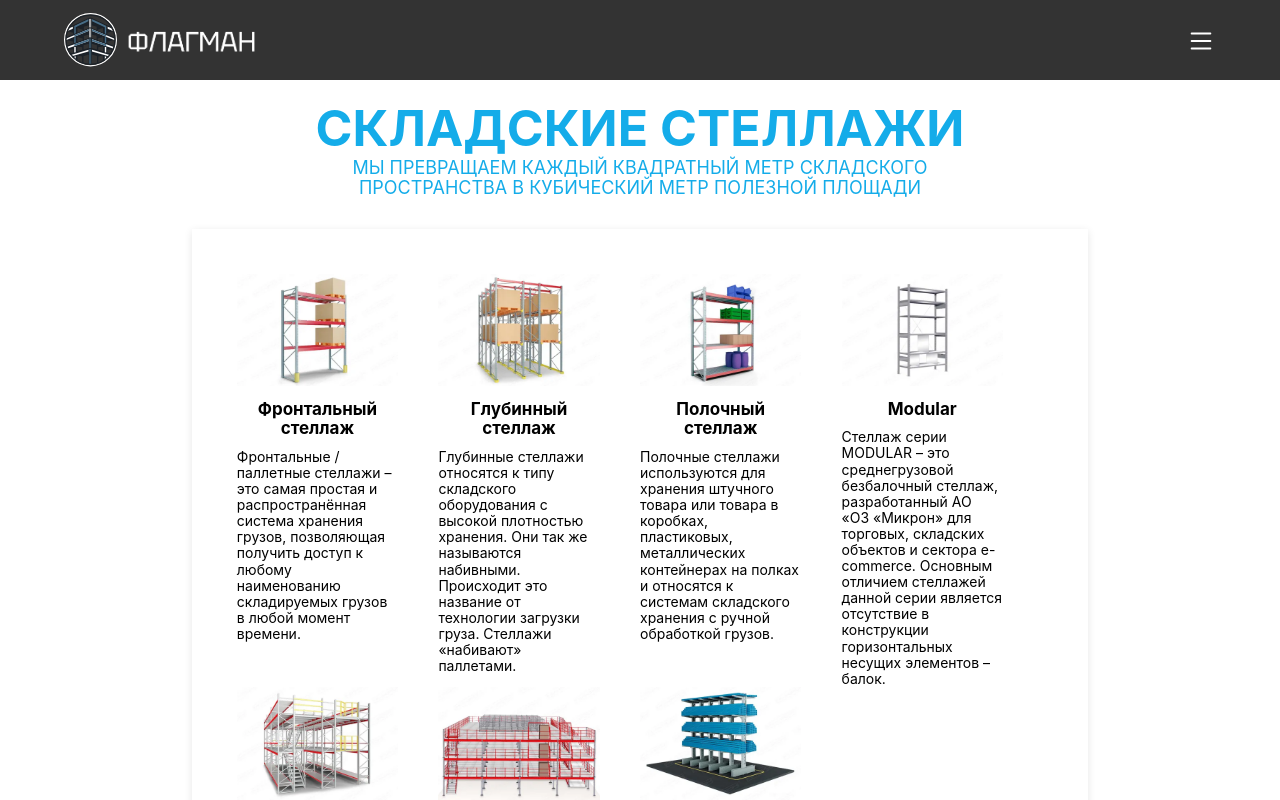
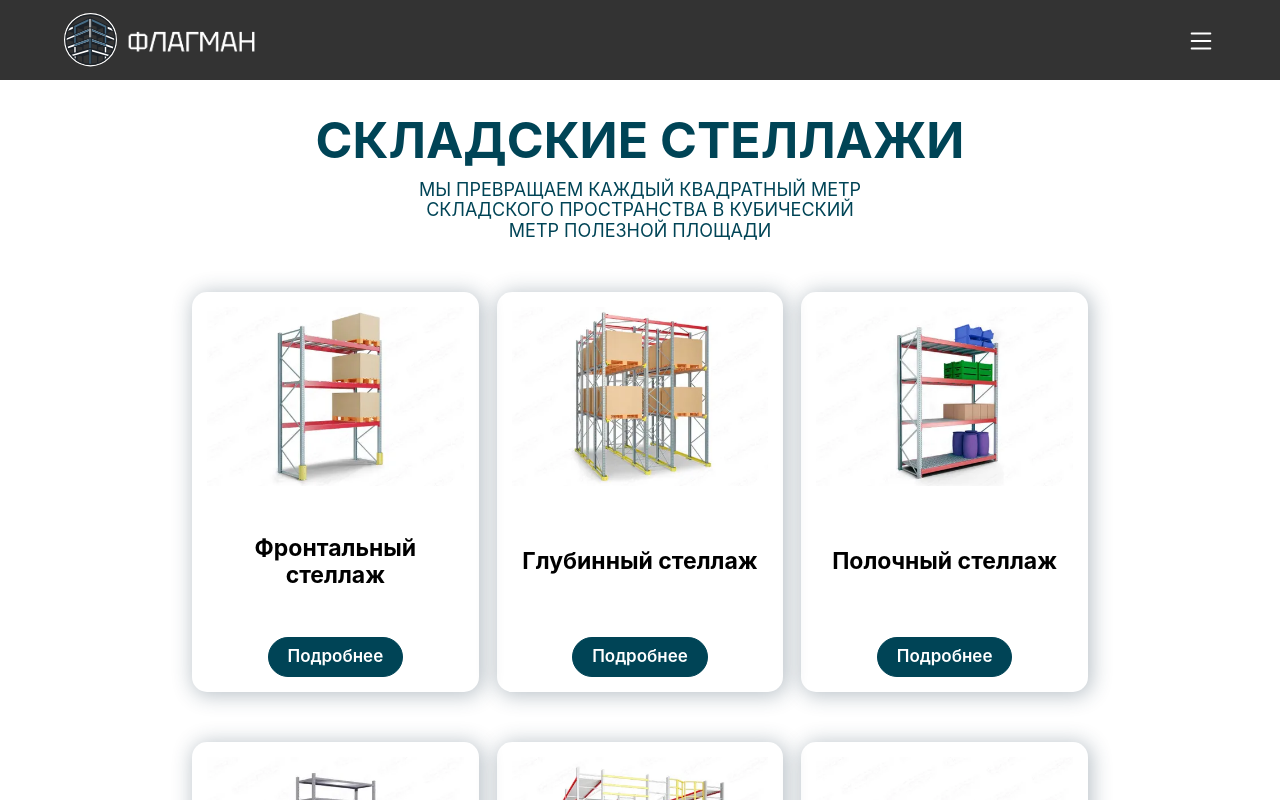
Before and after one commit to GreenSpaceDevelopers/Flagman, a React (Create React App) app: page /Flagman/products in a window 1280 px wide. Shown: the top 800 px of the page. Built offline with nearby package versions, Linux system fonts and the light colour scheme.

Commit message:
Flagman-8 Done

```diff
--- a/src/AppStyles.css
+++ b/src/AppStyles.css
@@ -1,7 +1,7 @@
 :root {
     --lightTextColor: #e1e1e1;
     --navbarBgColor: #333;
-    --appMainColor: #14ACE9;
+    --appMainColor: #004456;
 }
 
 .app_mainButton {
--- a/src/components/PhotoGallery/PhotoGallery.css
+++ b/src/components/PhotoGallery/PhotoGallery.css
@@ -12,7 +12,8 @@
     }
 
     > p {
-        font-size: clamp(13px, 2vw, 20px);
+        font-size: clamp(13px, 2vw, 25px);
+        font-weight: 600;
     }
 }
 
--- /dev/null
+++ b/src/components/ProductCard/ProductCard.css
@@ -0,0 +1,72 @@
+.productCard {
+    width: 32%;
+    height: 400px;
+    border-radius: 15px;
+    padding: 15px;
+    display: flex;
+    flex-direction: column;
+    align-items: center;
+    box-shadow: 2px 2px 20px 2px rgba(34, 60, 80, 0.3);
+    margin-bottom: 50px;
+    justify-content: space-between;
+
+
+    > img {
+        width: 100%;
+        object-fit: cover;
+    }
+    > h5 {
+        font-size: clamp(8px, 2vw, 23px);
+    }
+    > button {
+        font-weight: 600;
+        padding: 9px 19px;
+        background-color: var(--appMainColor);
+        border: 1px solid var(--appMainColor);
+        border-radius: 20px;
+        font-size: 17px;
+        cursor: pointer;
+        color: #fff;
+    }
+
+}
+.productCard_modal_mainContainer {
+    background-color: #fff;
+    width: 100%;
+    height: 400px;
+    display: flex;
+    border-radius: 10px;
+    align-items: center;
+
+    > .productCard_modal_imgContainer {
+        width: 50%;
+        align-content: center;
+        border-radius: 10px;
+        > img {
+            width: 100%;
+            border: 10px;
+        }
+    }
+
+    > .productCard_modal_descContainer {
+        width: 50%;
+        height: 100%;
+        padding: 30px 50px 0 0;
+        position: relative;
+        text-align: center;
+        align-content: center;
+        > h2 {
+            position: absolute;
+            top: 30px;
+            left: 50%;
+            transform: translateX(-50%);
+            font-size: 30px;
+            width: 100%;
+            text-align: left;
+        }
+        > p {
+            font-size: 20px;
+            text-align: justify;
+        }
+    }
+}
--- /dev/null
+++ b/src/components/ProductCard/ProductCard.tsx
@@ -0,0 +1,40 @@
+import { useState } from 'react';
+import MyModal from '../MyModal/MyModal';
+import './ProductCard.css';
+
+interface ProductCardProps {
+    imgUrl: string;
+    title: string;
+    desc: string;
+}
+
+const ProductCard: React.FC<ProductCardProps> = ({ imgUrl, title, desc }) => {
+    const [productDescModalVisible, setProductDescModalVisible] = useState<boolean>(false);
+
+    return (
+        <>
+            <div className='productCard'>
+                <img src={imgUrl} alt={title} />
+                <h5>{title}</h5>
+                <button onClick={() => setProductDescModalVisible(!productDescModalVisible)}>Подробнее</button>
+            </div>
+
+            <MyModal visible={productDescModalVisible} setVisible={setProductDescModalVisible}>
+                <div className='productCard_modal_mainContainer'>
+                    <div className='productCard_modal_imgContainer'>
+                        <img src={imgUrl} alt={title} />
+                    </div>
+
+                    <div className='productCard_modal_descContainer'>
+                        <h2>{title}</h2>
+                        <p>
+                            {desc}
+                        </p>
+                    </div>
+                </div>
+            </MyModal>
+        </>
+    );
+}
+
+export default ProductCard;
--- a/src/pages/Catalogs/Catalogs.css
+++ b/src/pages/Catalogs/Catalogs.css
@@ -3,7 +3,7 @@
     min-height: 100vh;
     padding: 0 10%;
     > div {
-        margin-top: 150px;
+        margin-top: 14vh;
         padding: 15px;
         width: 100%;
         box-shadow: rgba(0, 0, 0, 0.24) 8px 8px 16px 0px;
--- a/src/pages/MetalStructures/MetalStructures.css
+++ b/src/pages/MetalStructures/MetalStructures.css
@@ -5,10 +5,12 @@
     flex-direction: column;
     align-items: center;
     gap: 50px;
+    margin-top: 14vh;
 
     h1 {
         font-size: clamp(20px, 5vw, 50px);
         color: var(--appMainColor);
+        margin: 0;
     }
 
     p {
--- a/src/pages/PrefabricatedHouses/PrefabricatedHouses.css
+++ b/src/pages/PrefabricatedHouses/PrefabricatedHouses.css
@@ -5,11 +5,13 @@
     flex-direction: column;
     align-items: center;
     gap: 50px;
+    margin-top: 14vh;
 
     > h1 {
         font-size: clamp(20px, 5vw, 50px);
         color: var(--appMainColor);
         text-align: center;
+        margin: 0;
     }
 
     .prefabricatedHouses_block {
--- a/src/pages/Products/Products.css
+++ b/src/pages/Products/Products.css
@@ -13,56 +13,37 @@
 
 .catalog {
     width: 100%;
-    margin: 100px 0 50px 0;
+    margin-top: 14vh;
 
     .catalogDesc {
         width: 100%;
         text-align: center;
-        margin-bottom: 30px;
+        margin-bottom: 50px;
         color: var(--appMainColor);
 
         > h2 {
             font-size: clamp(20px, 5vw, 50px);
+            margin-bottom: 10px;
         }
 
         > p {
             font-size: clamp(12px, 2vw, 18px);
-            max-width: 100%;
-            padding: 0 10%;
+            max-width: 50%;
+            margin: 0 auto;
+            text-align: center;
         }
     }
 
     .catalogItems {
         width: 100%;
-        box-shadow: 0 2px 8px rgba(1, 1, 1, 0.1);
         display: flex;
         flex-wrap: wrap;
         justify-content: flex-start;
         align-items: flex-start;
-        gap: 5%;
-        padding: 5%;
+        gap: 2%;
 
         >h2 {
             font-size: clamp(20px, 5vw, 50px);
-        }
-
-        .catalogItem {
-            width: 20%;
-
-            img {
-                width: 100%;
-                object-fit: cover;
-            }
-
-            h5 {
-                font-size: clamp(12px, 2vw, 17px);
-                margin: 10px 0px 10px 0px;
-            }
-
-            p {
-                font-size: 14px;
-                text-align: left;
-            }
         }
 
         @media (max-width: 940px) {
--- a/src/pages/Products/Products.tsx
+++ b/src/pages/Products/Products.tsx
@@ -1,3 +1,4 @@
+import ProductCard from '../../components/ProductCard/ProductCard';
 import AccessoriesForShelvingConsts from '../../helpers/constants/AccessoriesForShelvingConsts';
 import CashBoxesConsts from '../../helpers/constants/CashBoxesConsts';
 import IntegratedShelvingConsts from '../../helpers/constants/IntegratedShelvingConsts';
@@ -20,11 +21,7 @@ const Products: React.FC = () => {
 
                 <div className='catalogItems'>
                     {WarehouseRackConsts.warehouseRacks.map((wr, idx) => (
-                        <div className='catalogItem' key={idx}>
-                            <img src={wr.imgUrl} alt={wr.title} />
-                            <h5>{wr.title}</h5>
-                            <p>{wr.desc}</p>
-                        </div>
+                        <ProductCard imgUrl={wr.imgUrl} title={wr.title} desc={wr.desc} key={idx} />
                     ))}
                 </div>
             </div>
@@ -49,11 +46,7 @@ const Products: React.FC = () => {
                     <h2 className='Subtitle'>УНИВЕРСАЛЬНЫЕ СТЕЛЛАЖИ</h2>
                     <div className='catalogItems'>
                         {UniversalShelvingConsts.warehouseRacks.map((wr, idx) => (
-                            <div className='catalogItem' key={idx}>
-                                <img src={wr.imgUrl} alt={wr.title} />
-                                <h5>{wr.title}</h5>
-                                <p>{wr.desc}</p>
-                            </div>
+                            <ProductCard imgUrl={wr.imgUrl} title={wr.title} desc={wr.desc} key={idx} />
                         ))}
                     </div>
                 </div>
@@ -63,11 +56,7 @@ const Products: React.FC = () => {
                 <h2 className='Subtitle'>СПЕЦИАЛИЗИРОВАННЫЕ СТЕЛЛАЖИ</h2>
                 <div className='catalogItems'>
                     {SpecializedRackConsts.specializedRack.map((wr, idx) => (
-                        <div className='catalogItem' key={idx}>
-                            <img src={wr.imgUrl} alt={wr.title} />
-                            <h5>{wr.title}</h5>
-                            <p>{wr.desc}</p>
-                        </div>
+                        <ProductCard imgUrl={wr.imgUrl} title={wr.title} desc={wr.desc} key={idx} />
                     ))}
                 </div>
             </div>
@@ -76,11 +65,7 @@ const Products: React.FC = () => {
                 <h2 className='Subtitle'>ИНТЕГРИРОВАННЫЕ СТЕЛЛАЖИ</h2>
                 <div className='catalogItems'>
                     {IntegratedShelvingConsts.integratedShelving.map((wr, idx) => (
-                        <div className='catalogItem' key={idx}>
-                            <img src={wr.imgUrl} alt={wr.title} />
-                            <h5>{wr.title}</h5>
-                            <p>{wr.desc}</p>
-                        </div>
+                        <ProductCard imgUrl={wr.imgUrl} title={wr.title} desc={wr.desc} key={idx} />
                     ))}
                 </div>
             </div>
@@ -89,11 +74,7 @@ const Products: React.FC = () => {
                 <h2 className='Subtitle'>АКСЕССУАРЫ К ТОРГОВЫМ СТЕЛЛАЖАМ</h2>
                 <div className='catalogItems'>
                     {AccessoriesForShelvingConsts.accessoriesForShelving.map((wr, idx) => (
-                        <div className='catalogItem' key={idx}>
-                            <img src={wr.imgUrl} alt={wr.title} />
-                            <h5>{wr.title}</h5>
-                            <p>{wr.desc}</p>
-                        </div>
+                        <ProductCard imgUrl={wr.imgUrl} title={wr.title} desc={wr.desc} key={idx} />
                     ))}
                 </div>
             </div>
@@ -102,11 +83,7 @@ const Products: React.FC = () => {
                 <h2 className='Subtitle'>КАССОВЫЕ БОКСЫ</h2>
                 <div className='catalogItems'>
                     {CashBoxesConsts.cashBoxes.map((wr, idx) => (
-                        <div className='catalogItem' key={idx}>
-                            <img src={wr.imgUrl} alt={wr.title} />
-                            <h5>{wr.title}</h5>
-                            <p>{wr.desc}</p>
-                        </div>
+                        <ProductCard imgUrl={wr.imgUrl} title={wr.title} desc={wr.desc} key={idx} />
                     ))}
                 </div>
             </div>
```
Also changed, not shown: src/components/MyModal/MyModal.css (+32 -3 lines), src/components/MyModal/MyModal.tsx (+36 -5 lines).
